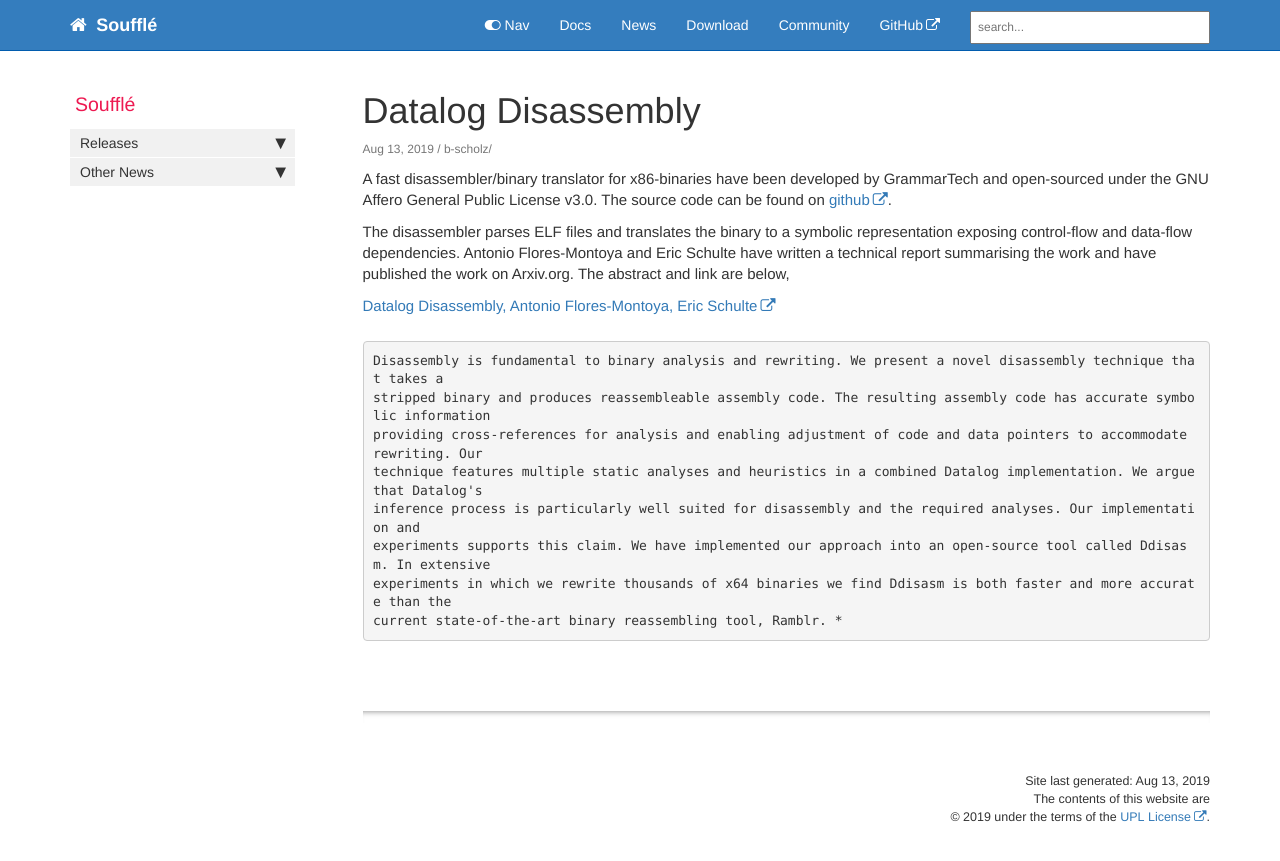
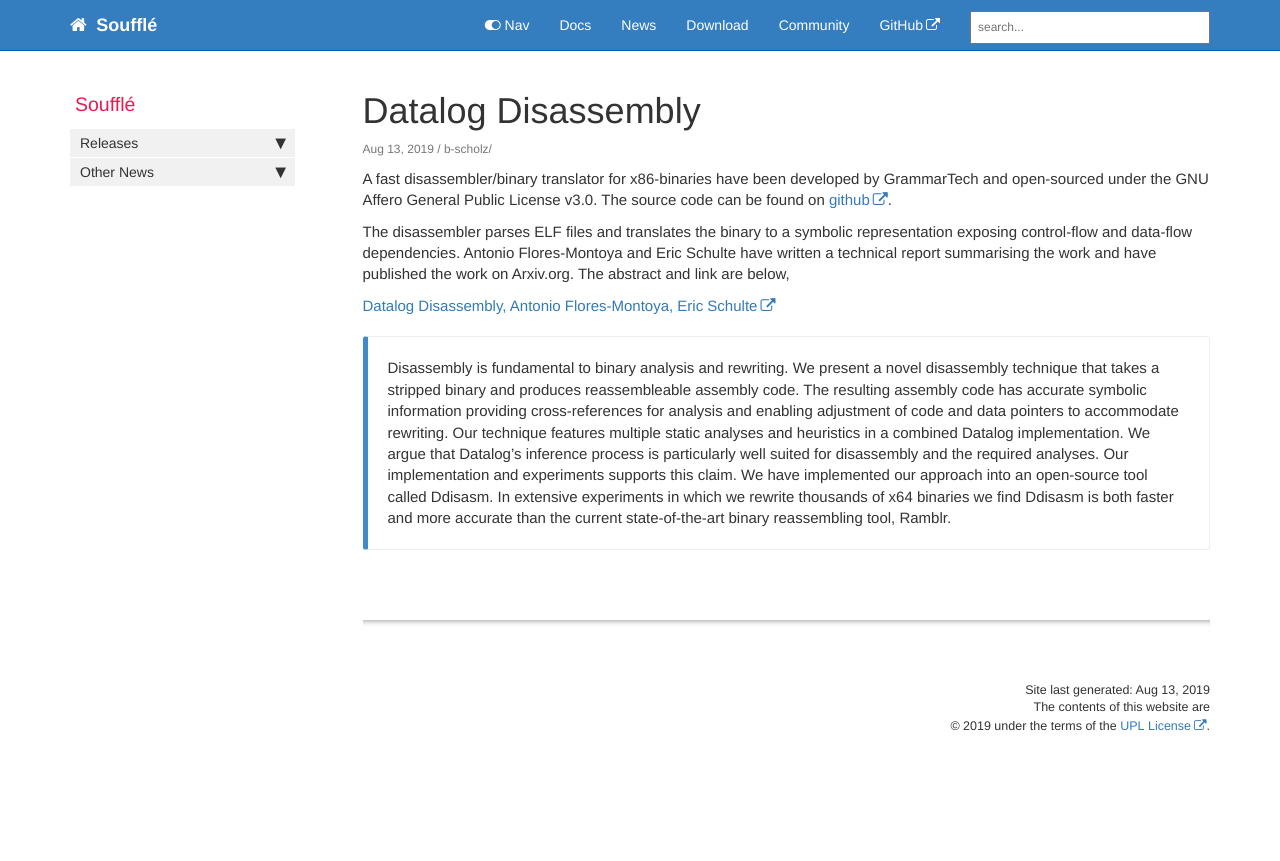
Before and after one commit to souffle-lang/souffle-lang.github.io, a Jekyll site: the page built from _posts/2019-08-13-ddisasm-paper.md, in a window 1280 px wide. Shown: the top 861 px of the page. Built offline with Jekyll 4.4.1, drawn with Linux system fonts in a browser that asks for light colours; comment, search, counter and statistics services are not loaded; part of the change alters nothing that is shown.

Commit message:
Fix type / formatting

```diff
--- a/_posts/2019-08-13-ddisasm-paper.md
+++ b/_posts/2019-08-13-ddisasm-paper.md
@@ -21,13 +21,11 @@ Arxiv.org. The abstract and link are below,
 
 [Datalog Disassembly, Antonio Flores-Montoya, Eric Schulte](https://arxiv.org/abs/1906.03969)
 
-<pre>
-Disassembly is fundamental to binary analysis and rewriting. We present a novel disassembly technique that takes a
+{% include callout.html content="Disassembly is fundamental to binary analysis and rewriting. We present a novel disassembly technique that takes a
 stripped binary and produces reassembleable assembly code. The resulting assembly code has accurate symbolic information
 providing cross-references for analysis and enabling adjustment of code and data pointers to accommodate rewriting. Our
 technique features multiple static analyses and heuristics in a combined Datalog implementation. We argue that Datalog's
 inference process is particularly well suited for disassembly and the required analyses. Our implementation and
 experiments supports this claim. We have implemented our approach into an open-source tool called Ddisasm. In extensive
 experiments in which we rewrite thousands of x64 binaries we find Ddisasm is both faster and more accurate than the
-current state-of-the-art binary reassembling tool, Ramblr. *
-</pre>
+current state-of-the-art binary reassembling tool, Ramblr."  type="primary" %}
```
